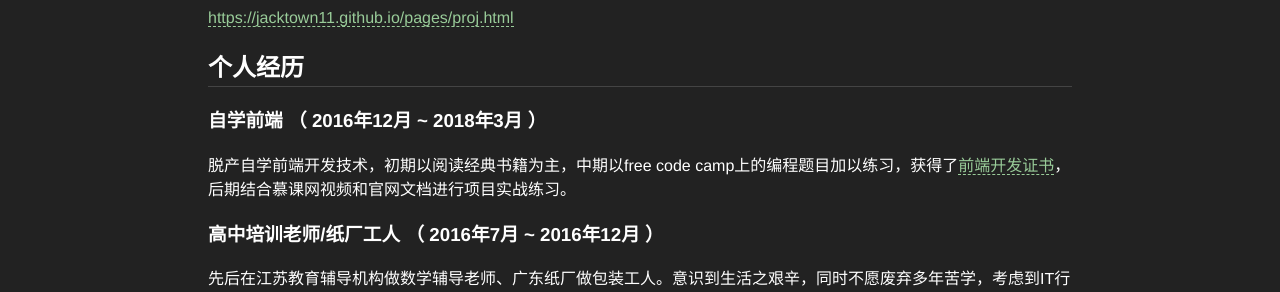
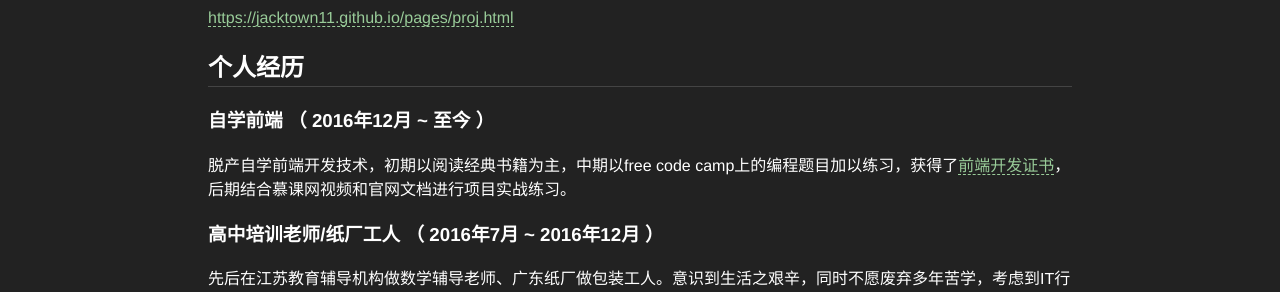
Before and after one commit to jacktown11/jacktown11.github.io, a Jekyll site: the page built from pages/intro.html, in a window 1280 px wide. Shown: the part 1346-1638 px from the top of the page. Built offline with Jekyll 4.4.1, drawn with Linux system fonts in a browser that asks for light colours.

Commit message:
little fix: experence time

```diff
--- a/pages/intro.html
+++ b/pages/intro.html
@@ -111,7 +111,7 @@ title: 个人简历
 <section class="past">
   <h2>个人经历</h2>
 
-  <h3>自学前端 （ 2016年12月 ~ 2018年3月 ）</h3>
+  <h3>自学前端 （ 2016年12月 ~ 至今 ）</h3>
   <p>
     脱产自学前端开发技术，初期以阅读经典书籍为主，中期以free code
     camp上的编程题目加以练习，获得了<a
```
